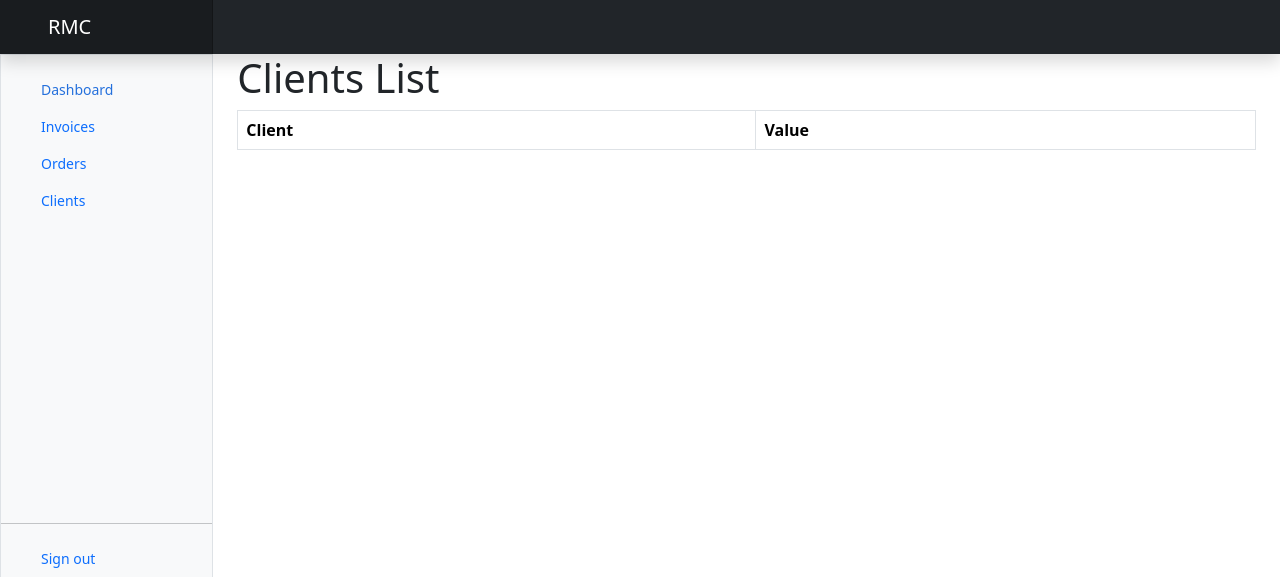
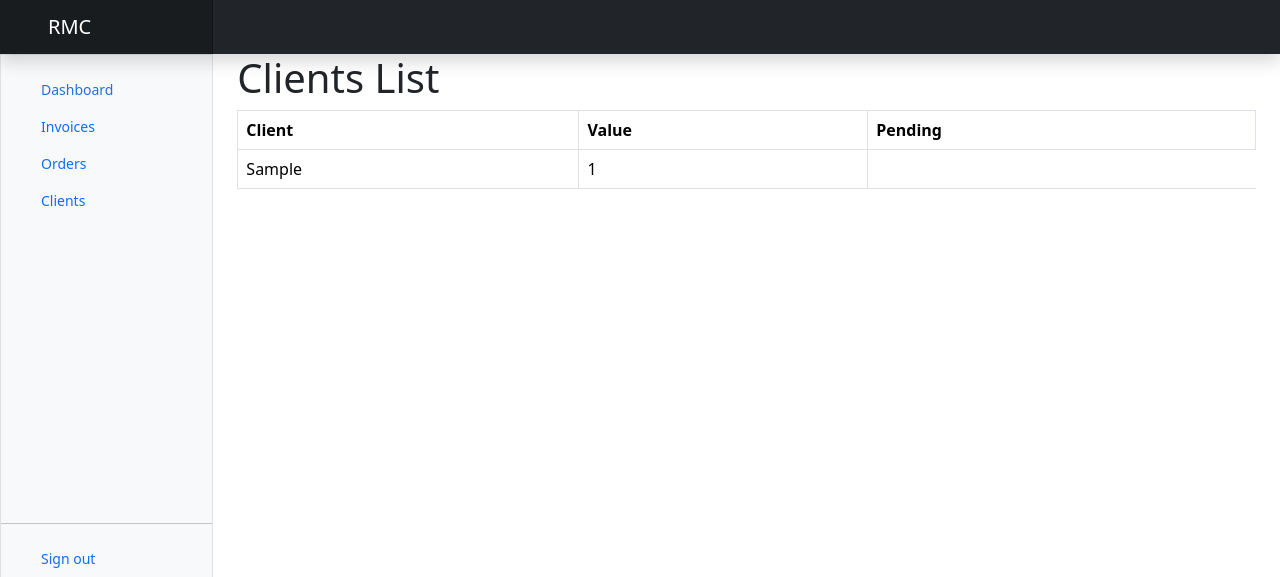
Before and after one commit to kheshore/G1_RMC, a Django app: page /clients/ in a window 1280 px wide. Shown: the top 577 px of the page. Run offline with Django 5.2, Linux system fonts and the light colour scheme; tables that the repository leaves empty hold one stand-in row (values such as "Sample post"); lists and menus that the app fills with data are empty; some libraries are stand-ins or nearby versions.

Commit message:
Clients Page Correction

```diff
--- a/G1_RMC_Django/templates/clients/clients.html
+++ b/G1_RMC_Django/templates/clients/clients.html
@@ -1,4 +1,6 @@
 {% extends 'base.html' %}
+
+
 {% block content %}
 <h1>Clients List</h1>
 
@@ -7,14 +9,15 @@
     <tr>
       <th scope="col">Client</th>
       <th scope="col">Value</th>
-      <!-- <th scope="col">Pending</th> -->
+      <th scope="col">Pending</th>
     </tr>
   </thead>
   <tbody>
-    {% for invoice in allInvoice %}
+    {% for invoice in clients %}
       <tr>
         <td>{{ invoice.client }}</td>
-        <td>{{ invoice.gross_value }}</td>
+        <td>{{ invoice.gross_value_sum }}</td>
+
       </tr>
     {% endfor %}
   </tbody>
--- a/G1_RMC_Django/templates/orders/orders.html
+++ b/G1_RMC_Django/templates/orders/orders.html
@@ -28,6 +28,8 @@
                 <td>{{ order.quantity }}</td>
                 <td>{{ order.totalbatch }}</td>
                 <td>
+                    <a href="" class="btn btn-secondary btn-rounded">Add Batch</a>
+
                     <a href="{% url 'update_order' order.oid %}" class="btn btn-primary btn-rounded">Edit</a>
 
                     <form action="{% url 'delete_order' order.oid %}" method="POST" class="d-inline">
```
Also changed, not shown: G1_RMC_Django/clients/views.py (line endings or trailing spaces).
